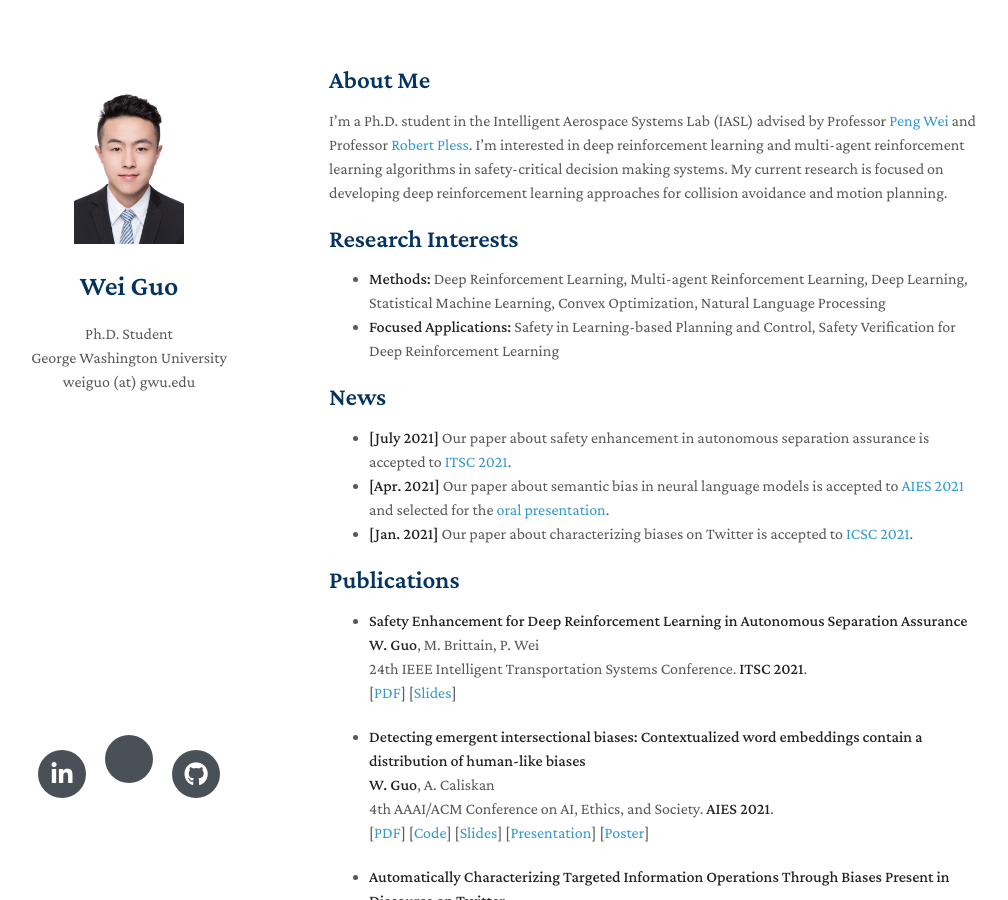
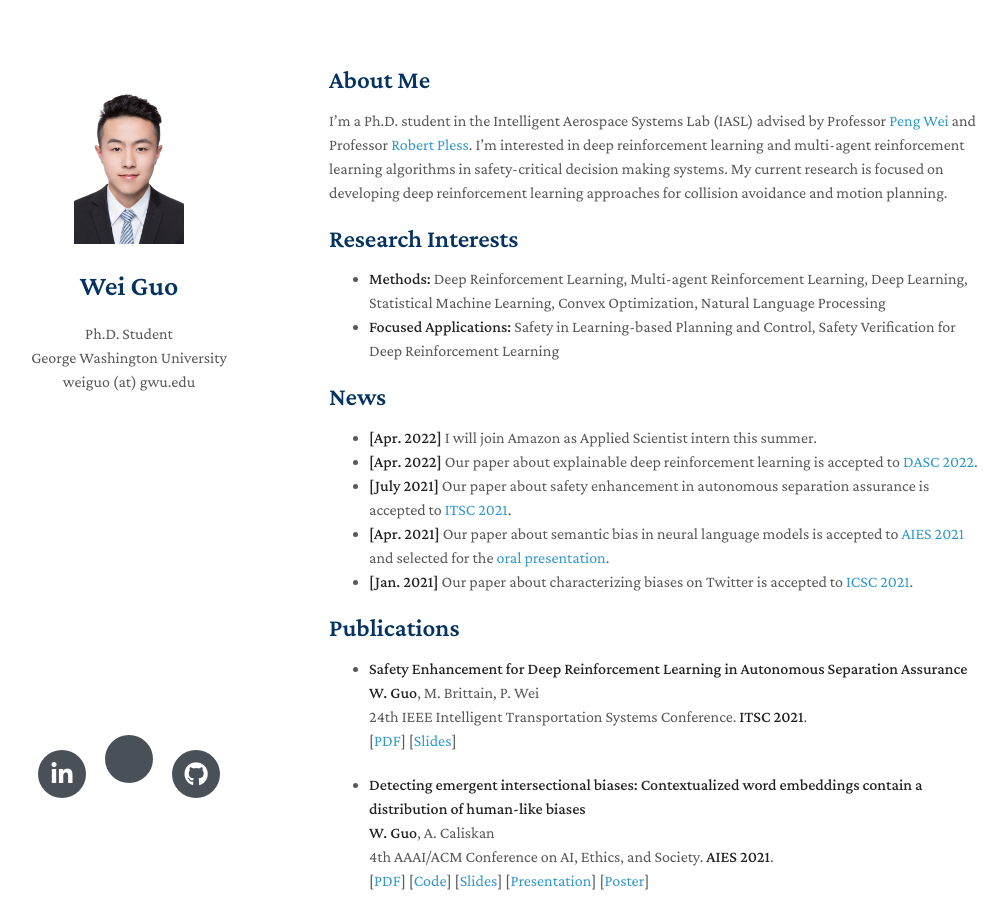
Before and after one commit to weiguowilliam/weiguowilliam.github.io, a Jekyll site: the page built from index.md, in a window 1280 px wide and 900 px high. Shown: the whole window, without its empty margins (141-1149 px from the left). Built offline with Jekyll 4.4.1, drawn with Linux system fonts in a browser that asks for light colours; nearby versions of some CDN libraries; a style sheet for code colours, icons or effects is not loaded; our own code applies the rules of GitHub Pages for plain Markdown files.

Commit message:
Update index.md

```diff
--- a/index.md
+++ b/index.md
@@ -14,6 +14,8 @@ I'm a Ph.D. student in the Intelligent Aerospace Systems Lab (IASL) advised by P
 
 ## News
 
+- **[Apr. 2022]** I will join Amazon as Applied Scientist intern this summer.
+- **[Apr. 2022]** Our paper about explainable deep reinforcement learning is accepted to [DASC 2022](https://2022.dasconline.org).
 - **[July 2021]** Our paper about safety enhancement in autonomous separation assurance is accepted to [ITSC 2021](https://2021.ieee-itsc.org/).
 - **[Apr. 2021]** Our paper about semantic bias in neural language models is accepted to [AIES 2021](https://www.aies-conference.com/2021/) and selected for the [oral presentation](https://slideslive.com/38956056/detecting-emergent-intersectional-biases-contextualized-word-embeddings-contain-a-distribution-of-humanlike-biases).
 - **[Jan. 2021]** Our paper about characterizing biases on Twitter is accepted to [ICSC 2021](https://semanticcomputing.wixsite.com/icsc2021).
```
